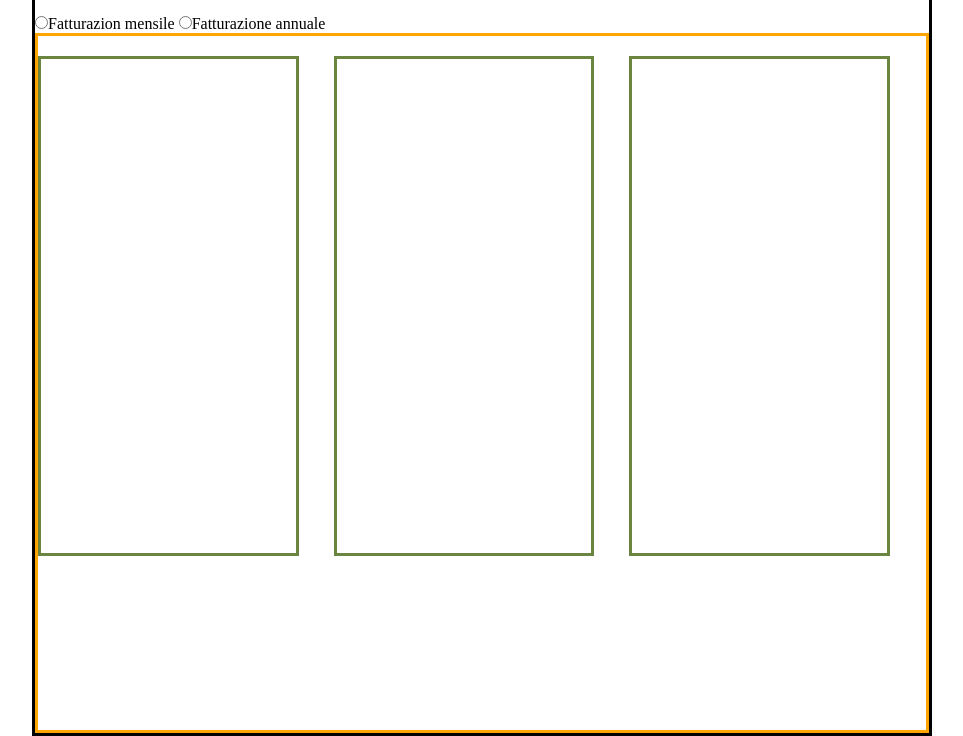
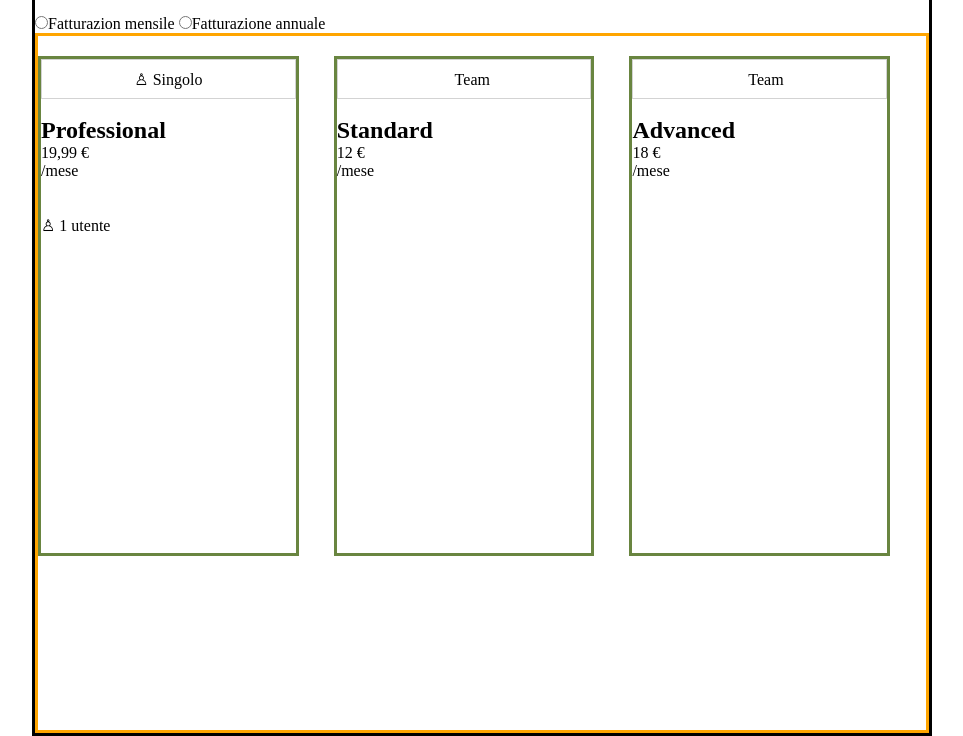
Before and after one commit to shatyrbekova/htmlcss-dropbox, a plain HTML site: page index.html in a window 1280 px wide. Shown: the part 718-1454 px from the top of the page, without its empty margins (174-1137 px from the left). Drawn offline with Linux system fonts and the light colour scheme.

Commit message:
aggiunti i nuovi elementi

```diff
--- a/css/style.css
+++ b/css/style.css
@@ -96,3 +96,10 @@ nav.navbar .menu-logo li, .menu-button li{
     height: 500px;
     border: 3px rgb(105, 133, 64) solid;
 }
+
+.singolo{
+    height:40px;
+    text-align: center;
+    line-height: 40px;
+    border: 1px  lightgrey solid;
+}
--- a/index.html
+++ b/index.html
@@ -78,9 +78,33 @@
                    </div>
 
                    <div class="container3-1 clearfix">
-                       <div class="offer-1 fl"></div>
-                       <div class="offer-2 fl"></div>
-                       <div class="offer-3 fl"></div>
+                       <div class="offer-1 fl">
+                           <div class="singolo">&#x2659; Singolo</div>
+                           <br>
+                            <h2>Professional</h3>
+                            <div>19,99 &euro;</div>
+                            <div>/mese</div>
+                            <br>
+                            <br>
+                            <div>&#x2659; 1 utente</div>
+                       </div>
+                       <div class="offer-2 fl">
+                           <div class="singolo">&#xf0f8; Team</div>
+
+                            <br>
+                            <h2>Standard</h2>
+                            <div>12 &euro;</div>
+                            <div>/mese</div>
+
+
+                       </div>
+                       <div class="offer-3 fl">
+                           <div class="singolo">&#xf1ad;Team</div>
+                           <br>
+                           <h2>Advanced</h2>
+                           <div>18 &euro; </div>
+                            <div>/mese</div>
+                       </div>
                    </div>
                 </div>
 
```
Also changed, not shown: 1 other file.
